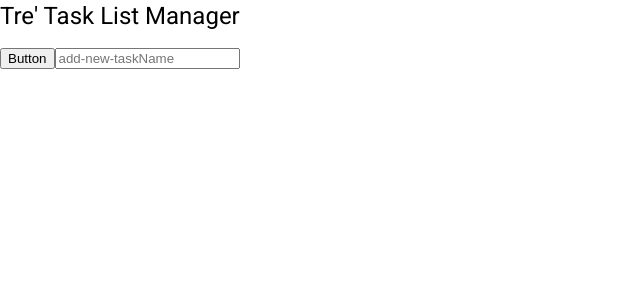
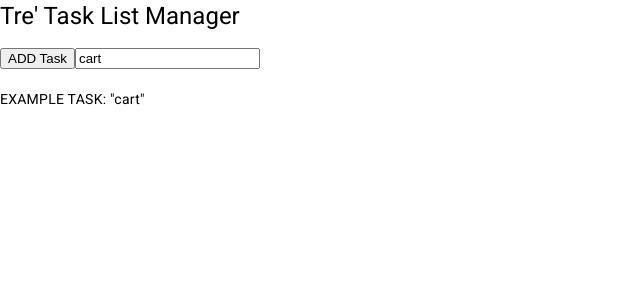
Before and after one commit to tre-anywhere/TT-list, an Angular app: page / in a window 1280 px wide. Shown: the top 300 px of the page, without its empty margins (0-640 px from the left). Built offline with nearby package versions, Linux system fonts and the light colour scheme.

Commit message:
[Added] TASKS-ITEMS
working button to add new tasks

```diff
--- a/src/app/app.component.html
+++ b/src/app/app.component.html
@@ -1,4 +1,3 @@
-<!-- <router-outlet></router-outlet> -->
 <h1>{{ title }}</h1>
 <p>{{ message }}</p>
 <app-task-items-form></app-task-items-form>
--- a/src/app/app.module.ts
+++ b/src/app/app.module.ts
@@ -6,6 +6,7 @@ import { HttpClientModule } from '@angular/common/http';
 import { AppRoutingModule } from './app-routing.module';
 import { AppComponent } from './app.component';
 import { BrowserAnimationsModule } from '@angular/platform-browser/animations';
+import { FormsModule } from '@angular/forms';
 
 import { MatSlideToggleModule } from '@angular/material/slide-toggle';
 import { TaskItemsFormComponent } from './task-items-form/task-items-form.component';
@@ -18,6 +19,7 @@ import { TaskItemsFormComponent } from './task-items-form/task-items-form.compon
     BrowserAnimationsModule,
     MatSlideToggleModule,
     HttpClientModule,
+    FormsModule,
   ],
   providers: [],
   bootstrap: [AppComponent, TaskItemsFormComponent],
--- a/src/app/task-items-form/task-items-form.component.html
+++ b/src/app/task-items-form/task-items-form.component.html
@@ -1,16 +1,29 @@
 <ol id="orderedItemList"></ol>
-
-<!-- <input placeholder="add-new-taskName" (focusout)="onKey($event)" /> -->
+<!--
 <div class="input-group mb-3">
-  <button class="btn btn-outline-secondary" type="button" id="button-addon1">
-    Button
+  <button
+    class="btn btn-outline-secondary"
+    type="button"
+    id="button-addon1"
+    (onclick)="onKey()"
+  >
+    ADD (+)
   </button>
   <input
     type="text"
     class="form-control"
-    placeholder="add-new-taskName"
+    placeholder="new-taskName"
     aria-label="Example text with button addon"
     aria-describedby="button-addon1"
-    (focusout)="onKey($event)"
+    (value)="(listFilter)"
   />
 </div>
+ -->
+
+<button mat-stroked-button color="primary" (click)="addTask()" name="btnTask">
+  ADD Task
+</button>
+<input type="text" [(ngModel)]="listFilter" />
+<br />
+<br />
+EXAMPLE TASK: "{{ listFilter }}"
--- a/src/app/task-items-form/task-items-form.component.ts
+++ b/src/app/task-items-form/task-items-form.component.ts
@@ -9,6 +9,7 @@ import { TodoServiceService } from '../data/todo-service.service';
 })
 export class TaskItemsFormComponent {
   values = new Task();
+  listFilter: string = 'cart';
 
   constructor(private todoService: TodoServiceService) {}
 
@@ -26,14 +27,15 @@ export class TaskItemsFormComponent {
     );
   }
 
-  onKey(event: any) {
+  addTask() {
     let elemItem = document.getElementById('orderedItemList');
     let newItem = document.createElement('li');
 
     // without type info
-    newItem.textContent += event.target.value;
+    newItem.textContent += this.listFilter;
     newItem.className = '';
 
     elemItem?.appendChild(newItem);
+    console.log('onKey complete');
   }
 }
```
Also changed, not shown: 1 other file (tests, documents, lock files or other folders).
